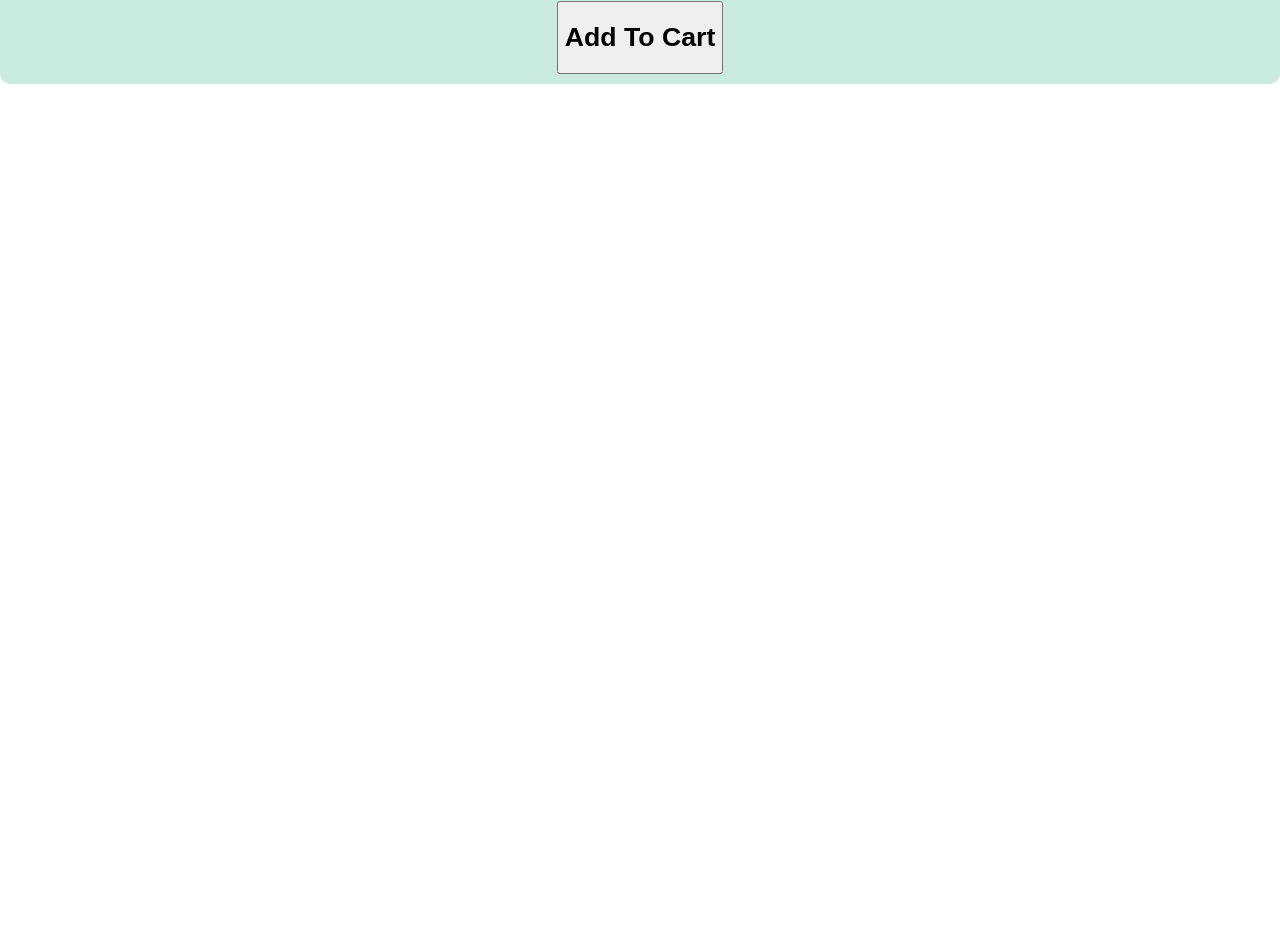
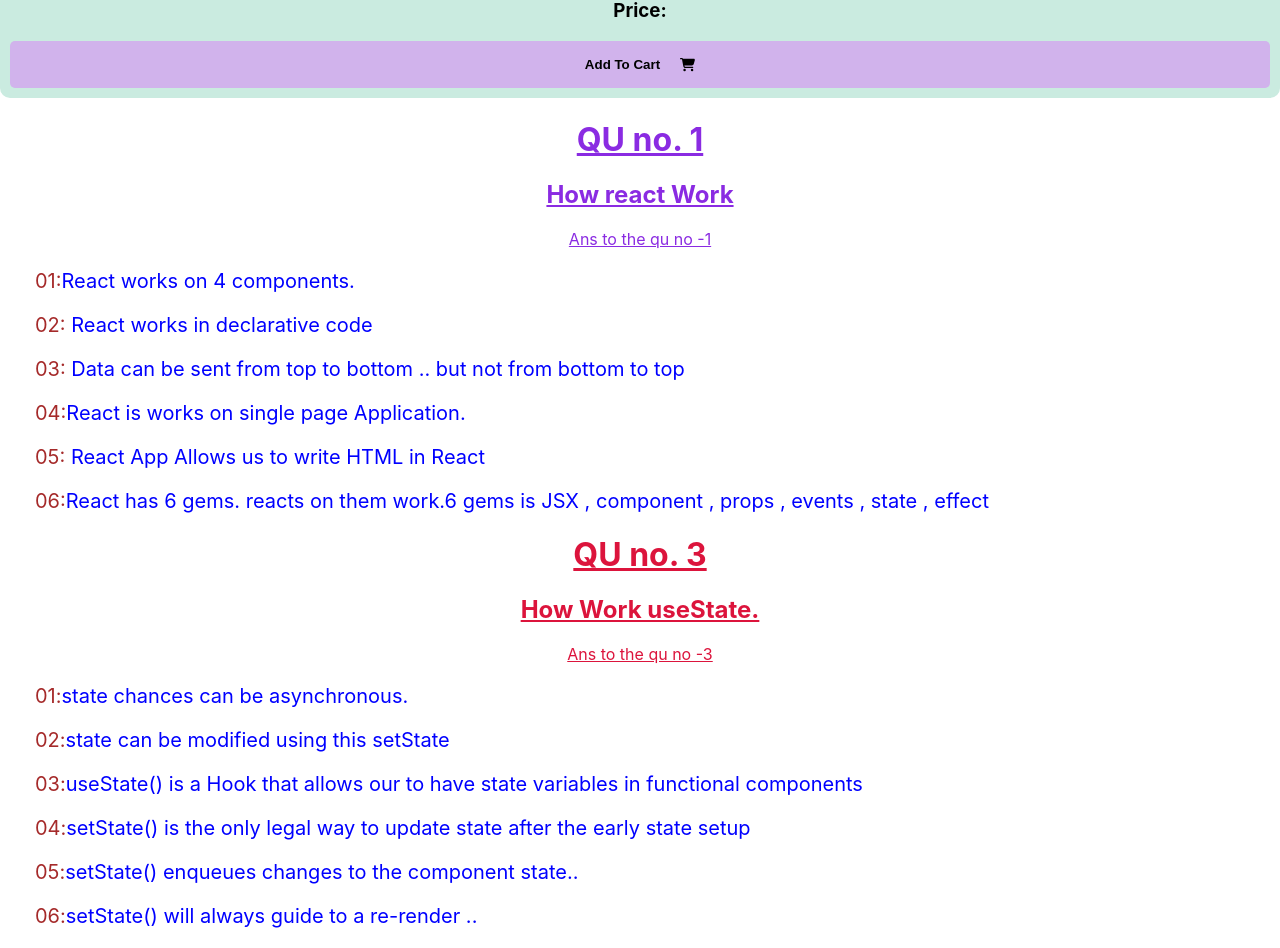
Before and after one commit to zohirul22/simple-E-comarace-site, a React (Create React App) app: page / in a window 1280 px wide. Shown: the part 1160-2108 px from the top of the page. Before the commit the page ends 1244 px from the top, so only its background shows below. Built offline with nearby package versions, Linux system fonts and the light colour scheme.

Commit message:
five time commit

```diff
--- a/package.json
+++ b/package.json
@@ -3,6 +3,9 @@
   "version": "0.1.0",
   "private": true,
   "dependencies": {
+    "@fortawesome/fontawesome-svg-core": "^6.1.1",
+    "@fortawesome/free-solid-svg-icons": "^6.1.1",
+    "@fortawesome/react-fontawesome": "^0.1.18",
     "@testing-library/jest-dom": "^5.16.3",
     "@testing-library/react": "^12.1.4",
     "@testing-library/user-event": "^13.5.0",
--- a/public/index.html
+++ b/public/index.html
@@ -24,7 +24,7 @@
       work correctly both with client-side routing and a non-root public URL.
       Learn how to configure a non-root public URL by running `npm run build`.
     -->
-    <title>React App</title>
+    <title>shopping shoes</title>
   </head>
   <body>
     <noscript>You need to enable JavaScript to run this app.</noscript>
--- a/src/App.js
+++ b/src/App.js
@@ -2,13 +2,20 @@
 import './App.css';
 import Product from './components/Products/Product';
 import Shoe from './components/Shoes/Shoe';
+import Header from './components/Header/Header';
+import Answer from './components/Answer/Answer';
+import Answer2 from './components/Answer2/Answer2';
 
 
 function App() {
   return (
     <div >
+      <Header></Header>
    <Product></Product>
  <Shoe></Shoe>
+ <Answer></Answer>
+ <Answer2></Answer2>
+
     </div>
   );
 }
--- /dev/null
+++ b/src/components/Answer/Answer.css
@@ -0,0 +1,14 @@
+.answer{
+    text-align: center;
+    text-decoration: underline;
+    color: blueviolet;
+}
+.ans{
+    margin-left: 30px;
+    font-size: 20px;
+    color: blue;
+}
+span{
+    margin-left: 5px;
+    color: brown;
+}
--- /dev/null
+++ b/src/components/Answer/Answer.js
@@ -0,0 +1,27 @@
+import React from 'react';
+import './Answer.css'
+
+const Answer = () => {
+    return (
+        <div >
+           <div className="answer">
+           <h1>QU no. 1</h1>
+            <h2>How react Work </h2>
+            <p>Ans to the qu no -1</p>
+           </div>
+          <div className="ans">
+          <p><span>01:</span>React works on 4 components.</p>
+           <p><span>02:</span> React works in declarative code</p>
+           <p><span>03:</span>  Data can be sent from top to bottom .. but not from bottom to top</p>
+           <p><span>04:</span>React is works on single page Application.</p>
+           <p><span>05:</span> React App Allows us to write HTML in React </p>
+           <p><span>06:</span>React  has 6 gems. reacts on them work.6 gems is JSX , component , props , events , state , effect</p>
+          </div>
+
+        </div>
+
+
+    );
+};
+
+export default Answer;
--- /dev/null
+++ b/src/components/Answer2/Answer2.css
@@ -0,0 +1,14 @@
+.answer2{
+    text-align: center;
+    text-decoration: underline;
+    color: crimson;
+}
+.ans{
+    margin-left: 30px;
+    font-size: 20px;
+    color: blue;
+}
+span{
+    margin-left: 5px;
+    color: brown;
+}
--- /dev/null
+++ b/src/components/Answer2/Answer2.js
@@ -0,0 +1,28 @@
+import React from 'react';
+import './Answer2.css'
+
+const Answer2 = () => {
+    return (
+        <div>
+             <div className="answer2">
+           <h1>QU no. 3</h1>
+            <h2>How  Work useState. </h2>
+            <p>Ans to the qu no -3</p>
+           </div>
+          <div className="ans">
+          <p><span>01:</span>state chances can be asynchronous.</p>
+           <p><span>02:</span>state  can be modified using this setState</p>
+           <p><span>03:</span>useState() is a Hook  that allows our to have state variables in functional components</p>
+           <p><span>04:</span>setState() is the only legal way to update state after the early state setup</p>
+           <p><span>05:</span>setState() enqueues changes to the component state..</p>
+           <p><span>06:</span>setState() will always guide to a re-render ..
+           </p>
+          </div>
+
+
+
+        </div>
+    );
+};
+
+export default Answer2;
--- /dev/null
+++ b/src/components/Header/Header.css
@@ -0,0 +1,8 @@
+.navber{
+    background-color: rgb(33, 13, 53);
+    color: azure;
+    height: 70px;
+    padding: 10px;
+    text-align: center;
+
+}
--- /dev/null
+++ b/src/components/Header/Header.js
@@ -0,0 +1,11 @@
+import React from 'react';
+import './Header.css'
+const Header = () => {
+    return (
+        <nav className='navber'>
+           <h1>Buy Your favourite Shoes</h1>
+        </nav>
+    );
+};
+
+export default Header;
--- a/src/components/Products/Product.css
+++ b/src/components/Products/Product.css
@@ -3,6 +3,7 @@
 grid-template-columns: 4fr  1fr;
 /* position: relative; */
 }
+
 
 .product-container{
 display: grid;
@@ -10,6 +11,15 @@
 grid-gap: 20px;
 
 }
+
+@media only screen and (max-width: 768px){
+    .product-container{
+        display: grid;
+        grid-template-columns: repeat(1 ,1fr);
+
+        }
+}
+
 .product-container img{
     width: 200px;
     height: 200px;
--- a/src/components/Shoes/Shoe.css
+++ b/src/components/Shoes/Shoe.css
@@ -9,14 +9,24 @@
 
 }
 
-.cart-btn{
+.btn-info{
 background-color: rgb(209, 179, 236);
 padding: 3px;
 border: none;
 border-radius: 5px;
 width: 100%;
+display: flex;
+justify-content: center;
+align-items: center;
+
+
 }
-.cart-btn:hover{
+
+.btn-p{
+    padding-right: 20px;
+    font-weight: bolder;
+}
+.btn-info:hover{
     background-color: blueviolet;
 }
 
--- a/src/components/Shoes/Shoe.js
+++ b/src/components/Shoes/Shoe.js
@@ -1,4 +1,6 @@
 import React from 'react';
+import { FontAwesomeIcon } from '@fortawesome/react-fontawesome';
+import { faShoppingCart } from '@fortawesome/free-solid-svg-icons';
 import Product from '../Products/Product';
 import './Shoe.css'
 
@@ -17,8 +19,9 @@
             <h3>Price:{price}</h3>
             </div>
 
-            <button onClick={ () =>handelAddToCart(props)}>
-                <h1>Add To Cart</h1>
+            <button className='btn-info' onClick={ () =>handelAddToCart(props)}>
+                <p className='btn-p'>Add To Cart</p>
+                <FontAwesomeIcon icon ={faShoppingCart}></FontAwesomeIcon>
             </button>
         </div>
 
```
Also changed, not shown: 1 other file (tests, documents, lock files or other folders).
